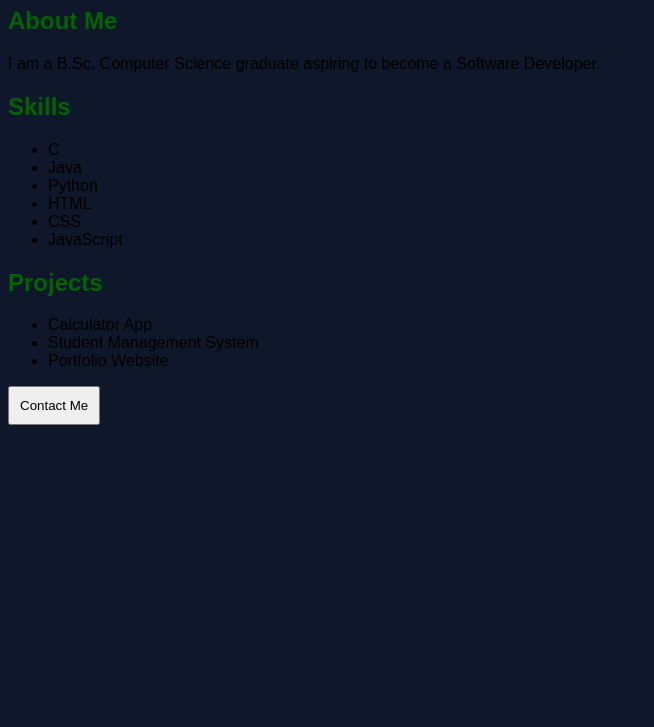
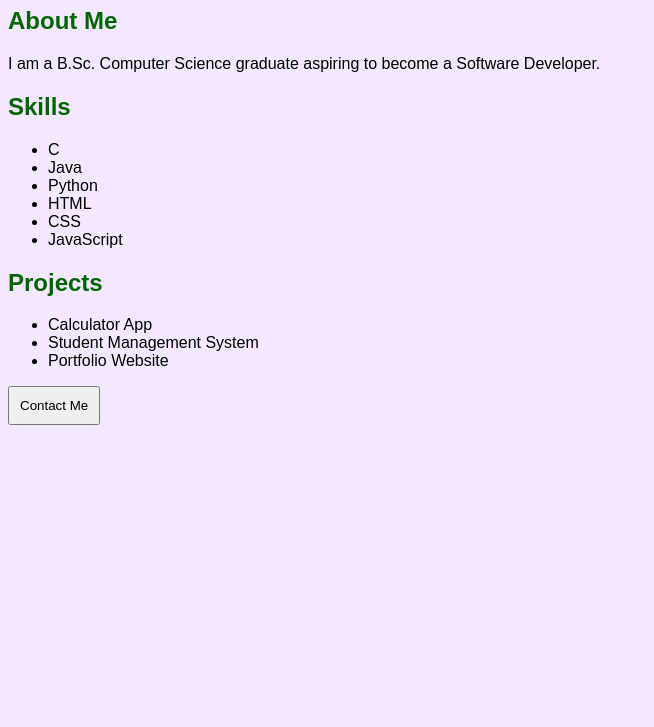
Before and after one commit to Megha-Git-byte/Portfolio-website, a plain HTML site: page index.html in a window 1280 px wide. Shown: the part 73-800 px from the top of the page, without its empty margins (0-654 px from the left). Drawn offline with Linux system fonts and the light colour scheme.

Commit message:
Update style.css

```diff
--- a/style.css
+++ b/style.css
@@ -1,7 +1,7 @@
 body{
     font-family:Arial;
     margin:40 px;
-    background-color: #0f172a;
+    background-color: #f3e8ff;
 }
 h1{
     color:blue;
```
